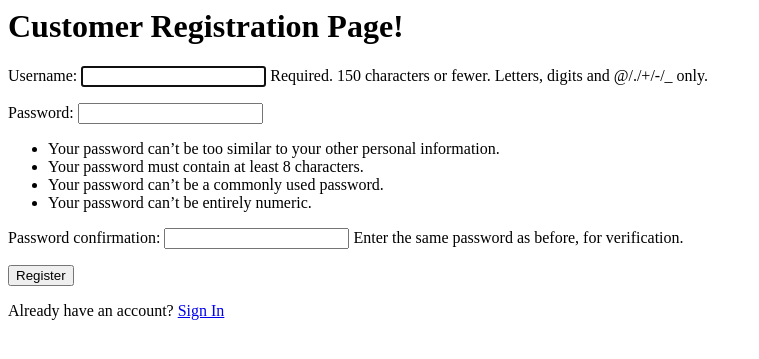
After one commit to Kh-Tanjim-Ashraf/gadgetglobe-app, a Django app: page /auth/register/ in a window 1280 px wide. The commit adds this page. Shown: the top 359 px of the page, without its empty margins (0-759 px from the left). Run offline with Django 5.2, Linux system fonts and the light colour scheme.

Commit message:
Feat: Implemented customer-registration; Redirect authenticated users from accessing login/registration page by manually typing in the browser

```diff
--- a/authentication/urls.py
+++ b/authentication/urls.py
@@ -1,7 +1,12 @@
 from django.urls import path
 from django.contrib.auth.views import LoginView, LogoutView
+from authentication.views import register
 
 urlpatterns = [
-    path('login/', LoginView.as_view(template_name='authentication/login.html'), name='login'),
+    path('login/', LoginView.as_view(
+            template_name='authentication/login.html',
+            redirect_authenticated_user=True
+        ), name='login'),
     path('logout/', LogoutView.as_view(), name='logout'),
+    path('register/', view=register, name='register'),
 ]
--- a/authentication/views.py
+++ b/authentication/views.py
@@ -1,3 +1,17 @@
-from django.shortcuts import render
+from django.shortcuts import render, redirect
+from django.contrib.auth.forms import UserCreationForm
 
-# Create your views here.
+
+def register(request):
+    # Redirect authenticated user to dashboard
+    if request.user.is_authenticated:
+        return redirect('secretPage')
+
+    form = UserCreationForm()
+    if request.method == "POST":
+        form = UserCreationForm(request.POST)
+        if form.is_valid():
+            form.save()
+            return redirect('login')
+    context = {'form': form}
+    return render(request, template_name='authentication/register.html', context=context)
--- a/core/settings.py
+++ b/core/settings.py
@@ -143,6 +143,6 @@ MEDIA_ROOT = 'media'    # Used for host-machine's local directory path
 
 
 # Authentication
-LOGIN_REDIRECT_URL = 'secretPage'
+LOGIN_REDIRECT_URL = 'secretPage'   # After succesful login, the user will be redirected to this view. It's also used to redirect the authenticated user from trying to access the login/registration page.
 LOGOUT_REDIRECT_URL = 'login'
-LOGIN_URL = 'login'                 # Redirects any un-authenticated user to Login page, if they want to access a protected page through manually typing in the URL input of browser
+LOGIN_URL = 'login'                 # Redirects any un-authenticated user to Login page, if they want to access a protected page through manually typing the URL in the browser
--- a/templates/authentication/login.html
+++ b/templates/authentication/login.html
@@ -4,4 +4,6 @@
   {% csrf_token %}
   {{ form.as_p }}
   <button type="submit">Login</button>
+
+  <p>Don't have an account? <a href="{% url 'register' %}">Register</a></p>
 </form>
--- /dev/null
+++ b/templates/authentication/register.html
@@ -0,0 +1,7 @@
+<h1>Customer Registration Page!</h1>
+<form method="post">
+    {% csrf_token %}
+    {{ form.as_p }}
+    <button type="submit">Register</button>
+</form>
+<p>Already have an account? <a href="{% url 'login' %}">Sign In</a></p>
```
